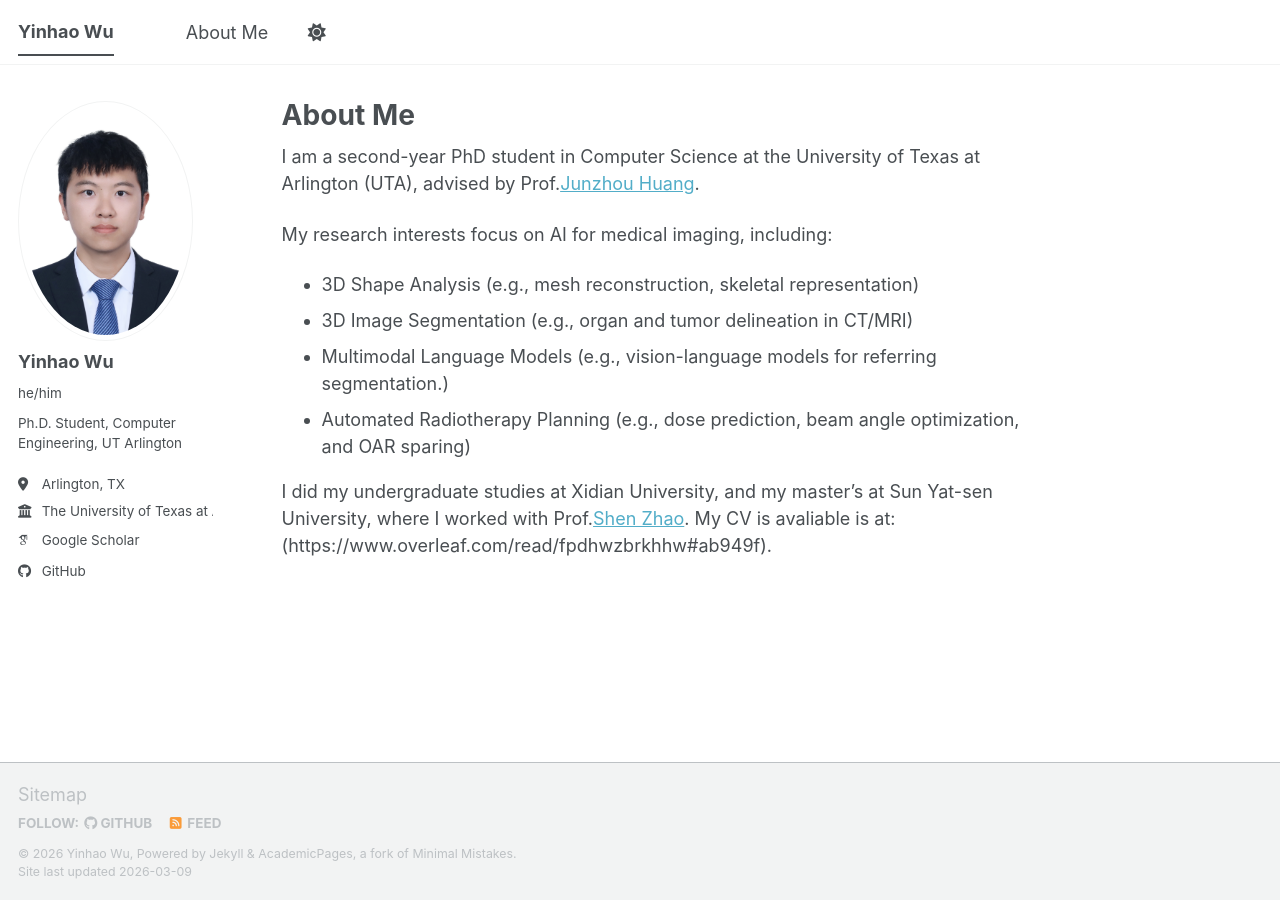
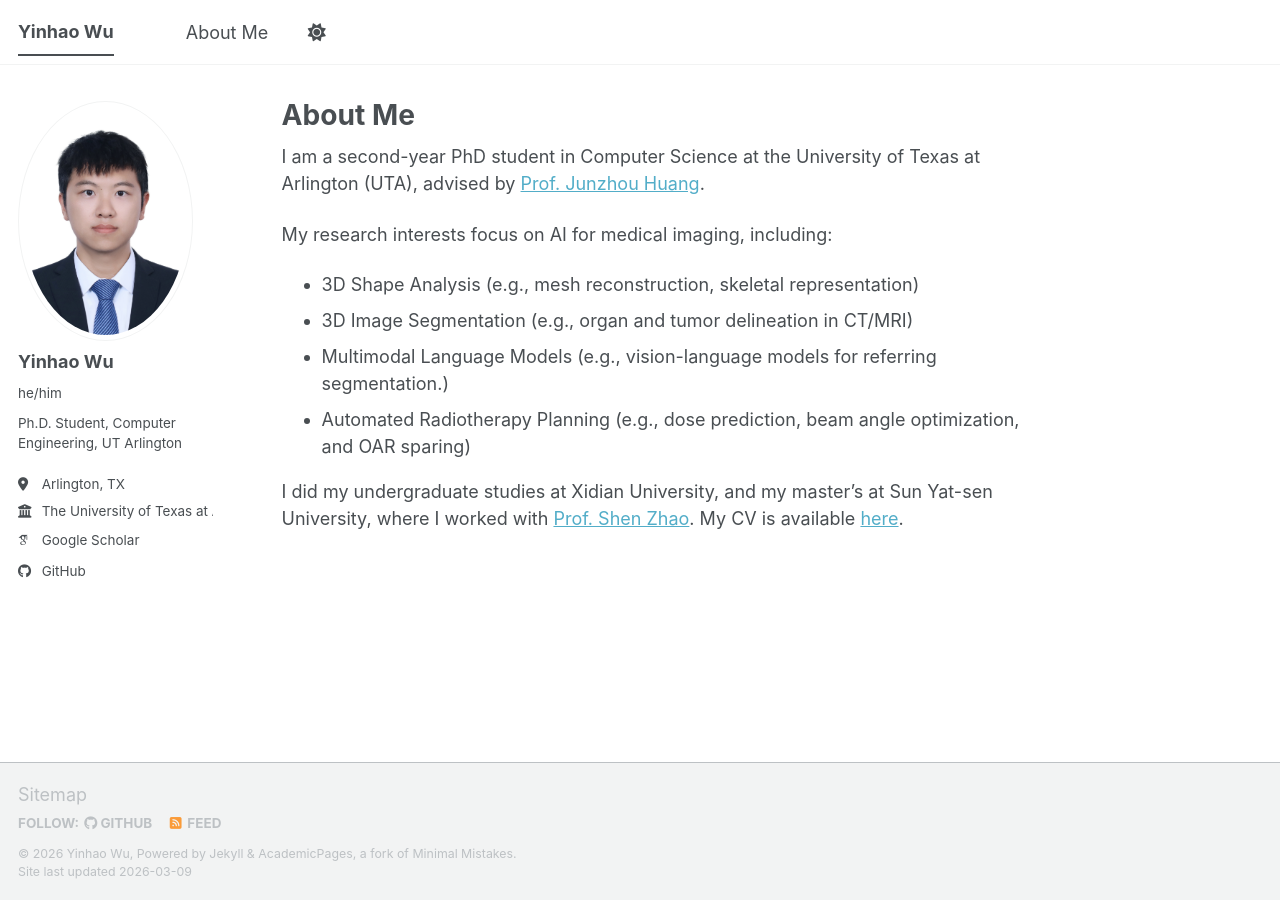
Before and after one commit to inhaowu/inhaowu.github.io, a Jekyll site: the page built from _pages/about.md, in a window 1280 px wide. Built offline with Jekyll 4.4.1, drawn with Linux system fonts in a browser that asks for light colours; some web fonts are replaced; a script bundle is joined from its source files by our own code; library files that are not in the unit come from our copies.

Commit message:
Fix about page links and CV hyperlink format

```diff
--- a/_pages/about.md
+++ b/_pages/about.md
@@ -7,7 +7,7 @@
   - /about.html
 ---
 
-I am a second-year PhD student in Computer Science at the University of Texas at Arlington (UTA), advised by Prof.[Junzhou Huang](https://ranger.uta.edu/~huang/).
+I am a second-year PhD student in Computer Science at the University of Texas at Arlington (UTA), advised by [Prof. Junzhou Huang](https://ranger.uta.edu/~huang/).
 
 My research interests focus on AI for medical imaging, including:
 
@@ -17,4 +17,4 @@
 - Automated Radiotherapy Planning (e.g., dose prediction, beam angle optimization, and OAR sparing)
 
 
-I did my undergraduate studies at Xidian University, and my master's at Sun Yat-sen University, where I worked with Prof.[Shen Zhao](https://hnyz979.github.io). My CV is avaliable is at:(https://www.overleaf.com/read/fpdhwzbrkhhw#ab949f).
+I did my undergraduate studies at Xidian University, and my master's at Sun Yat-sen University, where I worked with [Prof. Shen Zhao](https://hnyz979.github.io). My CV is available [here](https://www.overleaf.com/read/fpdhwzbrkhhw#ab949f).
```
